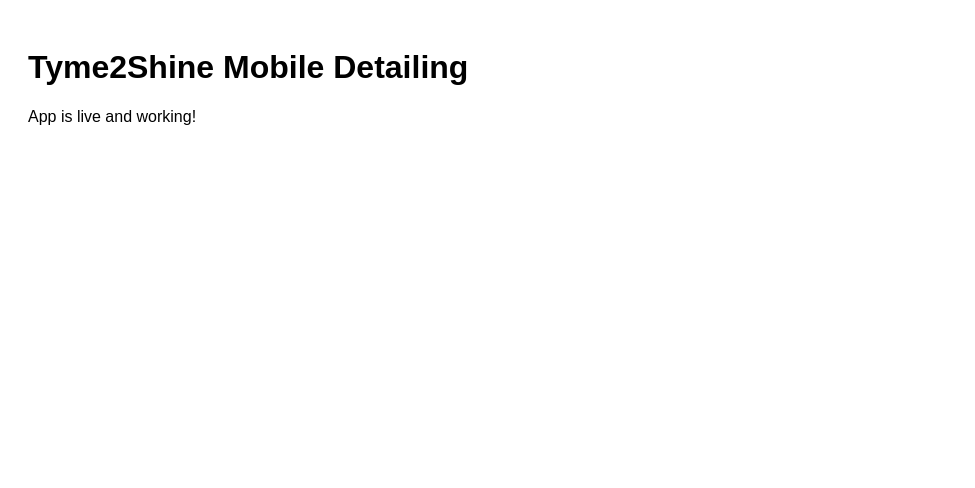
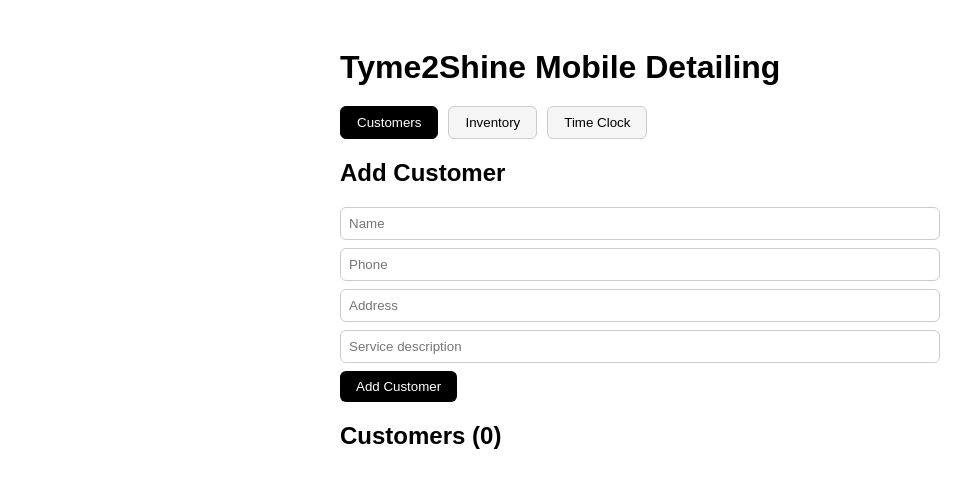
Before and after one commit to tyme2shinemobiledetailingLLC/tyme2shine, a React (Vite) app: page / in a window 1280 px wide. Shown: the top 488 px of the page, without its empty margins (0-975 px from the left). Built offline with nearby package versions, Linux system fonts and the light colour scheme.

Commit message:
Update App.jsx

```diff
--- a/src/App.jsx
+++ b/src/App.jsx
@@ -1,10 +1,111 @@
 import { useState } from 'react'
 
+const TABS = ['Customers', 'Inventory', 'Time Clock']
+
 export default function App() {
+const [tab, setTab] = useState('Customers')
+const [customers, setCustomers] = useState([])
+const [form, setForm] = useState({ name: '', phone: '', address: '', service: '' })
+const [inventory, setInventory] = useState([])
+const [item, setItem] = useState({ name: '', cost: '' })
+const [clocks, setClocks] = useState([])
+const [employee, setEmployee] = useState('')
+
+const addCustomer = () => {
+if (!form.name) return
+setCustomers([...customers, { ...form, id: Date.now() }])
+setForm({ name: '', phone: '', address: '', service: '' })
+}
+
+const addItem = () => {
+if (!item.name) return
+setInventory([...inventory, { ...item, id: Date.now() }])
+setItem({ name: '', cost: '' })
+}
+
+const clockIn = () => {
+if (!employee) return
+setClocks([...clocks, { employee, in: new Date().toLocaleTimeString(), out: null, id: Date.now() }])
+setEmployee('')
+}
+
+const clockOut = (id) => {
+setClocks(clocks.map(c => c.id === id && !c.out ? { ...c, out: new Date().toLocaleTimeString() } : c))
+}
+
+const total = inventory.reduce((sum, i) => sum + parseFloat(i.cost || 0), 0)
+
+const s = {
+app: { fontFamily: 'Arial', maxWidth: 600, margin: '0 auto', padding: 20 },
+tabs: { display: 'flex', gap: 10, marginBottom: 20 },
+tab: { padding: '8px 16px', cursor: 'pointer', border: '1px solid #ccc', borderRadius: 6, background: '#f5f5f5' },
+activeTab: { padding: '8px 16px', cursor: 'pointer', border: '1px solid #000', borderRadius: 6, background: '#000', color: '#fff' },
+input: { padding: 8, border: '1px solid #ccc', borderRadius: 6, width: '100%', marginBottom: 8, boxSizing: 'border-box' },
+btn: { padding: '8px 16px', background: '#000', color: '#fff', border: 'none', borderRadius: 6, cursor: 'pointer' },
+card: { border: '1px solid #eee', borderRadius: 8, padding: 12, marginBottom: 10 },
+}
+
 return (
-<div style={{ fontFamily: 'Arial', padding: '20px' }}>
-<h1>Tyme2Shine Mobile Detailing</h1>
-<p>App is live and working!</p>
+<div style={s.app}>
+<h1 style={{ marginBottom: 20 }}>Tyme2Shine Mobile Detailing</h1>
+<div style={s.tabs}>
+{TABS.map(t => (
+<button key={t} style={tab === t ? s.activeTab : s.tab} onClick={() => setTab(t)}>{t}</button>
+))}
+</div>
+
+{tab === 'Customers' && (
+<div>
+<h2>Add Customer</h2>
+<input style={s.input} placeholder="Name" value={form.name} onChange={e => setForm({...form, name: e.target.value})} />
+<input style={s.input} placeholder="Phone" value={form.phone} onChange={e => setForm({...form, phone: e.target.value})} />
+<input style={s.input} placeholder="Address" value={form.address} onChange={e => setForm({...form, address: e.target.value})} />
+<input style={s.input} placeholder="Service description" value={form.service} onChange={e => setForm({...form, service: e.target.value})} />
+<button style={s.btn} onClick={addCustomer}>Add Customer</button>
+<h2 style={{ marginTop: 20 }}>Customers ({customers.length})</h2>
+{customers.map(c => (
+<div key={c.id} style={s.card}>
+<strong>{c.name}</strong> — {c.phone}<br />
+{c.address}<br />
+<em>{c.service}</em>
+</div>
+))}
+</div>
+)}
+
+{tab === 'Inventory' && (
+<div>
+<h2>Add Item</h2>
+<input style={s.input} placeholder="Item name" value={item.name} onChange={e => setItem({...item, name: e.target.value})} />
+<input style={s.input} placeholder="Cost ($)" type="number" value={item.cost} onChange={e => setItem({...item, cost: e.target.value})} />
+<button style={s.btn} onClick={addItem}>Add Item</button>
+<h2 style={{ marginTop: 20 }}>Items ({inventory.length})</h2>
+{inventory.map(i => (
+<div key={i.id} style={s.card}>
+{i.name} — <strong>${parseFloat(i.cost).toFixed(2)}</strong>
+</div>
+))}
+<div style={{ marginTop: 10, fontSize: 18 }}>
+<strong>Total: ${total.toFixed(2)}</strong>
+</div>
+</div>
+)}
+
+{tab === 'Time Clock' && (
+<div>
+<h2>Clock In</h2>
+<input style={s.input} placeholder="Employee name" value={employee} onChange={e => setEmployee(e.target.value)} />
+<button style={s.btn} onClick={clockIn}>Clock In</button>
+<h2 style={{ marginTop: 20 }}>Time Entries</h2>
+{clocks.map(c => (
+<div key={c.id} style={s.card}>
+<strong>{c.employee}</strong><br />
+In: {c.in}<br />
+Out: {c.out || <button style={{...s.btn, marginTop: 6}} onClick={() => clockOut(c.id)}>Clock Out</button>}
+</div>
+))}
+</div>
+)}
 </div>
 )
 }
```
